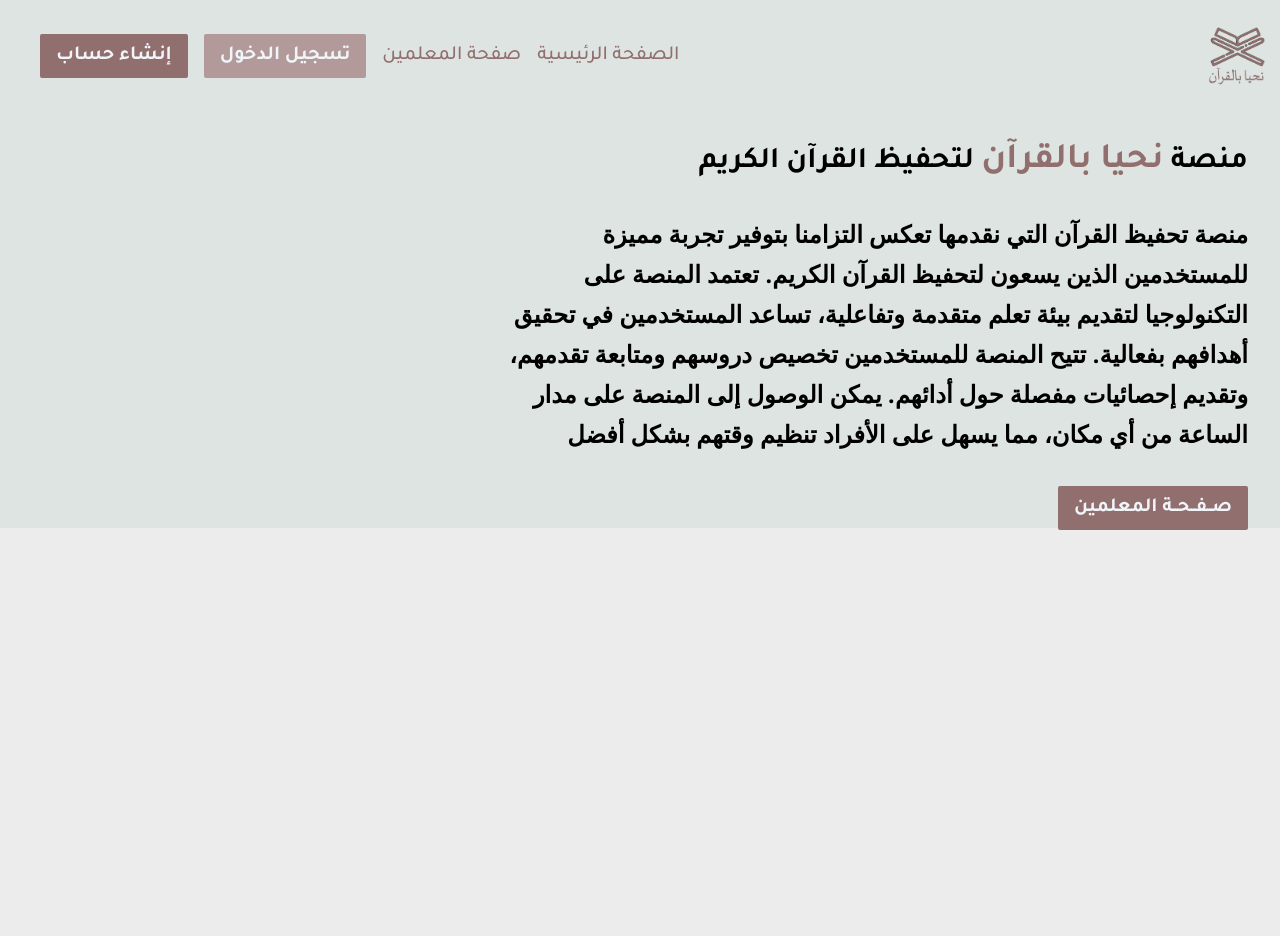
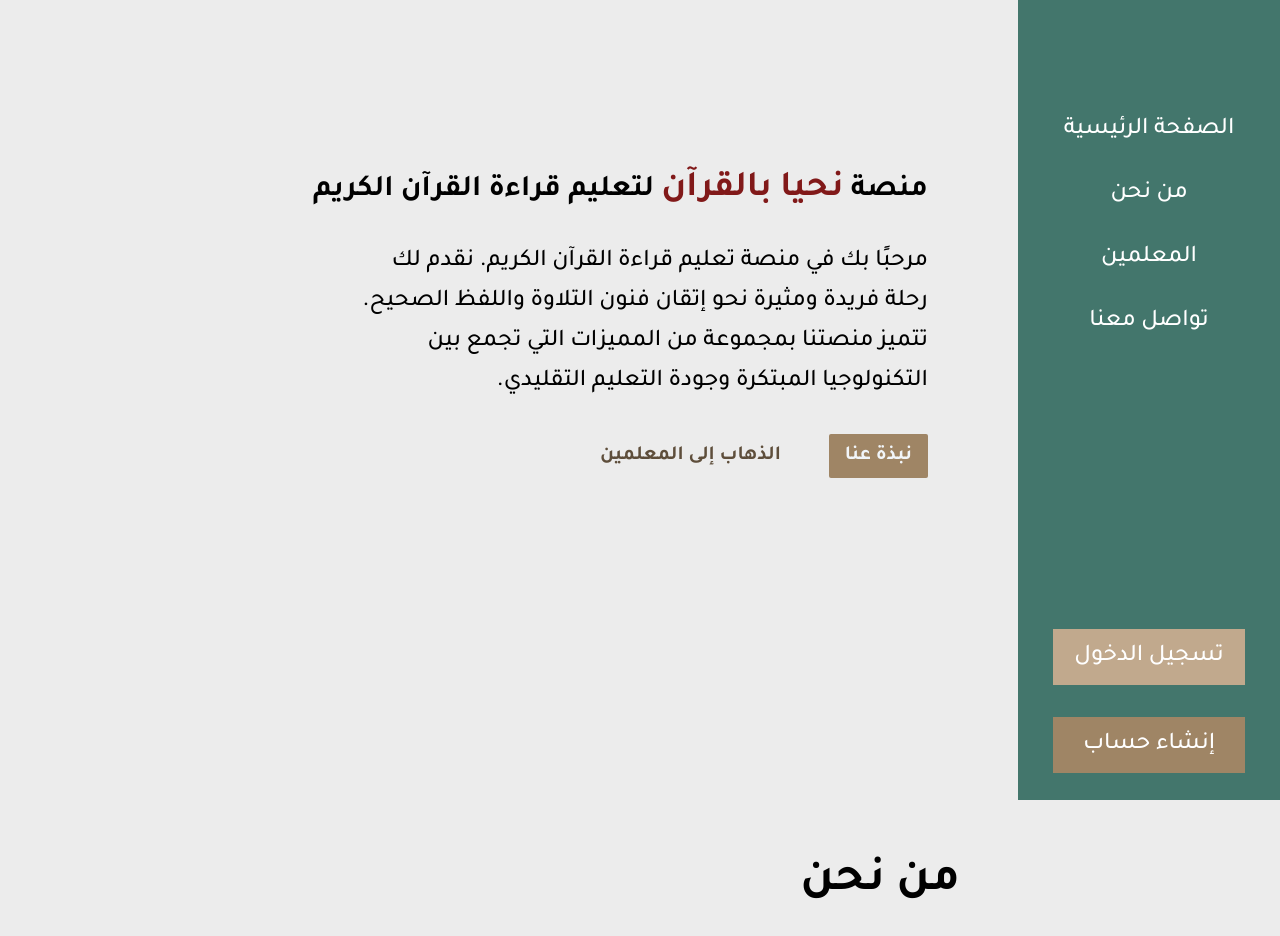
Before and after one commit to MahmoudKhalid22/Tahfeeth, a React (Create React App) app in the folder client/: page / in a window 1280 px wide. Shown: the top 936 px of the page. Before the commit the page ends 800 px from the top, so only its background shows below. Built offline with nearby package versions, Linux system fonts and the light colour scheme.

Commit message:
modify design

```diff
--- a/client/src/App.css
+++ b/client/src/App.css
@@ -7,6 +7,7 @@
   padding: 0;
   box-sizing: border-box;
   font-family: "Tajawal", sans-serif;
+  scroll-behavior: smooth;
 }
 body {
   scroll-behavior: smooth;
@@ -14,16 +15,6 @@ body {
   font-family: "Tajawal", sans-serif;
   overflow-x: hidden;
   position: relative;
-}
-body::before {
-  content: "";
-  position: absolute;
-  left: 0;
-  top: 0;
-  background-color: #21774f11;
-  width: 100%;
-  height: 100%;
-  z-index: -2;
 }
 
 .loading {
--- /dev/null
+++ b/client/src/components/About.jsx
@@ -0,0 +1,22 @@
+import React from "react";
+
+function About() {
+  return (
+    <div id="about" className="mr-80 flex items-start flex-col">
+      <h2 className="text-5xl font-bold text-[#000] mb-8">من نحن</h2>
+
+      <p className="text-black text-xl w-[50rem]">
+        تتناول هذه المنصة تعليم قراءة القرآن الكريم على يد أمهر القراء
+        والمعلمين، حيث تشدد على الأهمية الكبيرة لتلك الرحلة التعليمية. يتم تسليط
+        الضوء على الأساليب التفاعلية والابتكارية التي تستخدمها المنصة لتسهيل
+        عملية تعلم اللفظ الصحيح والتلاوة السليمة. يتم تسليط الضوء على الدور
+        المحوري للمدرسين المؤهلين ودعمهم المستمر لضمان تقديم تجربة تعلم فريدة
+        وفعالة. يختتم الموضوع بتحفيز الطلاب على الانضمام إلى هذه المنصة
+        للاستمتاع برحلة ممتعة نحو إتقان قراءة القرآن الكريم وتحقيق اللفظ الصحيح.
+      </p>
+      <h2>ما يميز المنصة</h2>
+    </div>
+  );
+}
+
+export default About;
--- a/client/src/components/Navbar.jsx
+++ b/client/src/components/Navbar.jsx
@@ -3,6 +3,7 @@ import { AiOutlineMenu } from "react-icons/ai";
 import Logo from "./NavbarComponents/Logo";
 import Buttons from "./NavbarComponents/Buttons";
 import ButtonsMobile from "./NavbarComponents/ButtonsMobile";
+import Links from "./NavbarComponents/Links";
 
 function Navbar() {
   const [active, setActive] = useState(false);
@@ -13,18 +14,19 @@ function Navbar() {
   };
 
   return (
-    <nav className="flex items-center  justify-between h-28">
+    <nav className="flex items-center  justify-between">
       <Logo />
-      <Buttons />
+      <Links />
+      {/* <Buttons /> */}
 
-      <ButtonsMobile onSetActive={onSetActive} activeState={active} />
+      {/* <ButtonsMobile onSetActive={onSetActive} activeState={active} /> */}
 
-      <div className="block sm:hidden ml-4">
+      {/* <div className="block sm:hidden ml-4">
         <AiOutlineMenu
           onClick={() => setActive(true)}
           className="fill-emerald-800 w-6 h-6 cursor-pointer"
         />
-      </div>
+      </div> */}
     </nav>
   );
 }
--- /dev/null
+++ b/client/src/components/NavbarComponents/Links.jsx
@@ -0,0 +1,37 @@
+import React from "react";
+import { Link } from "react-router-dom";
+
+function Links() {
+  return (
+    <div className="w-[262px] fixed top-0 right-0 h-screen pt-[114px] pb-[27px] bg-[#43766C] px-6 flex items-center justify-between flex-col">
+      <ul className="flex flex-col items-center justify-center gap-8">
+        <li className="text-[#fff] text-2xl font-medium">
+          <Link to="/">الصفحة الرئيسية</Link>
+        </li>
+        <li className="text-[#fff] text-2xl font-medium">
+          <a href="#about">من نحن</a>
+        </li>
+        <li className="text-[#fff] text-2xl font-medium">
+          <a href="#teachers">المعلمين</a>
+        </li>
+        <li className="text-[#fff] text-2xl font-medium">
+          <a href="#contact">تواصل معنا</a>
+        </li>
+      </ul>
+      <div className="flex flex-col items-center justify-center gap-8">
+        <Link to={"/register?mode=login"}>
+          <button className="bg-[#C1A98D] hover:bg-[#9F8565] transition-colors px-5 py-3 w-48 text-white text-2xl">
+            تسجيل الدخول
+          </button>
+        </Link>
+        <Link to={"/register?mode=signup"}>
+          <button className="bg-[#9F8565] hover:bg-[#8a7762] transition-colors px-5 py-3 w-48 text-white text-2xl">
+            إنشاء حساب
+          </button>
+        </Link>
+      </div>
+    </div>
+  );
+}
+
+export default Links;
--- a/client/src/components/Proposal.jsx
+++ b/client/src/components/Proposal.jsx
@@ -3,24 +3,31 @@ import { Link } from "react-router-dom";
 
 function Proposal() {
   return (
-    <div className="flex items-start h-96 mt-16 sm:mt-8 text-center sm:text-right justify-center flex-col">
+    <div
+      id="home"
+      className="mr-80 pt-28 flex items-start min-h-screen text-center sm:text-right justify-start flex-col"
+    >
       <h1 className="mx-auto sm:mr-8  text-center sm:text-right font-bold text-xl sm:text-3xl block">
-        منصة <span className="text-[#916f6e] text-4xl">نحيا بالقرآن</span>{" "}
-        لتحفيظ القرآن الكريم
+        منصة <span className="text-[#811919] text-4xl">نحيا بالقرآن</span>{" "}
+        لتعليم قراءة القرآن الكريم
       </h1>
-      <p className="sm:mr-8 mt-8 leading-[2.5rem] font-bold text-sm sm:text-[1.5rem] sm:w-[60%]  font-serif">
-        منصة تحفيظ القرآن التي نقدمها تعكس التزامنا بتوفير تجربة مميزة
-        للمستخدمين الذين يسعون لتحفيظ القرآن الكريم. تعتمد المنصة على
-        التكنولوجيا لتقديم بيئة تعلم متقدمة وتفاعلية، تساعد المستخدمين في تحقيق
-        أهدافهم بفعالية. تتيح المنصة للمستخدمين تخصيص دروسهم ومتابعة تقدمهم،
-        وتقديم إحصائيات مفصلة حول أدائهم. يمكن الوصول إلى المنصة على مدار الساعة
-        من أي مكان، مما يسهل على الأفراد تنظيم وقتهم بشكل أفضل
+      <p className="sm:mr-8 mt-8 leading-[2.5rem]  text-sm sm:text-[1.5rem] sm:w-[60%] ">
+        مرحبًا بك في منصة تعليم قراءة القرآن الكريم. نقدم لك رحلة فريدة ومثيرة
+        نحو إتقان فنون التلاوة واللفظ الصحيح. تتميز منصتنا بمجموعة من المميزات
+        التي تجمع بين التكنولوجيا المبتكرة وجودة التعليم التقليدي.
       </p>
-      <Link to={"/teacher"}>
-        <button className="py-2 px-4 mt-8 mr-8 font-bold text-xl bg-[#916f6e] hover:bg-[#745958]   text-slate-100 transition-all rounded-sm">
-          صــفــحــة المعلمين
-        </button>
-      </Link>
+      <div>
+        <Link to={"#about"}>
+          <button className="py-2 px-4 mt-8 mr-8 font-bold text-xl bg-[#9F8565] hover:bg-[#886d4d]   text-slate-100 transition-all rounded-sm">
+            نبذة عنا
+          </button>
+        </Link>
+        <Link to={"#teacher"}>
+          <button className="py-2 px-4 mt-8 mr-8 font-bold text-xl  hover:text-[#644746]   text-[#5E4E3B] transition-all rounded-sm">
+            الذهاب إلى المعلمين
+          </button>
+        </Link>
+      </div>
     </div>
   );
 }
--- a/client/src/pages/Home.js
+++ b/client/src/pages/Home.js
@@ -1,8 +1,14 @@
 import React from "react";
 import Proposal from "../components/Proposal";
+import About from "../components/About";
 
 function Home() {
-  return <Proposal />;
+  return (
+    <>
+      <Proposal />
+      <About />
+    </>
+  );
 }
 
 export default Home;
```
